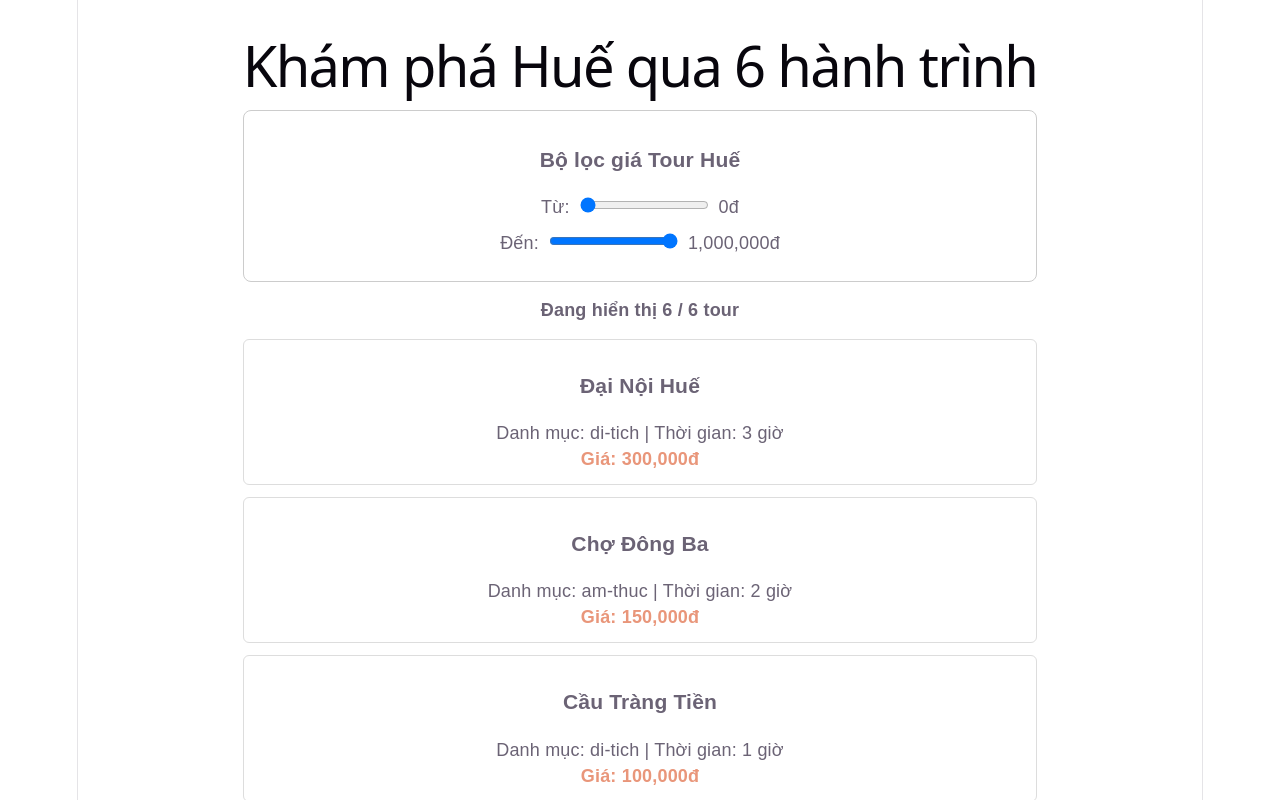
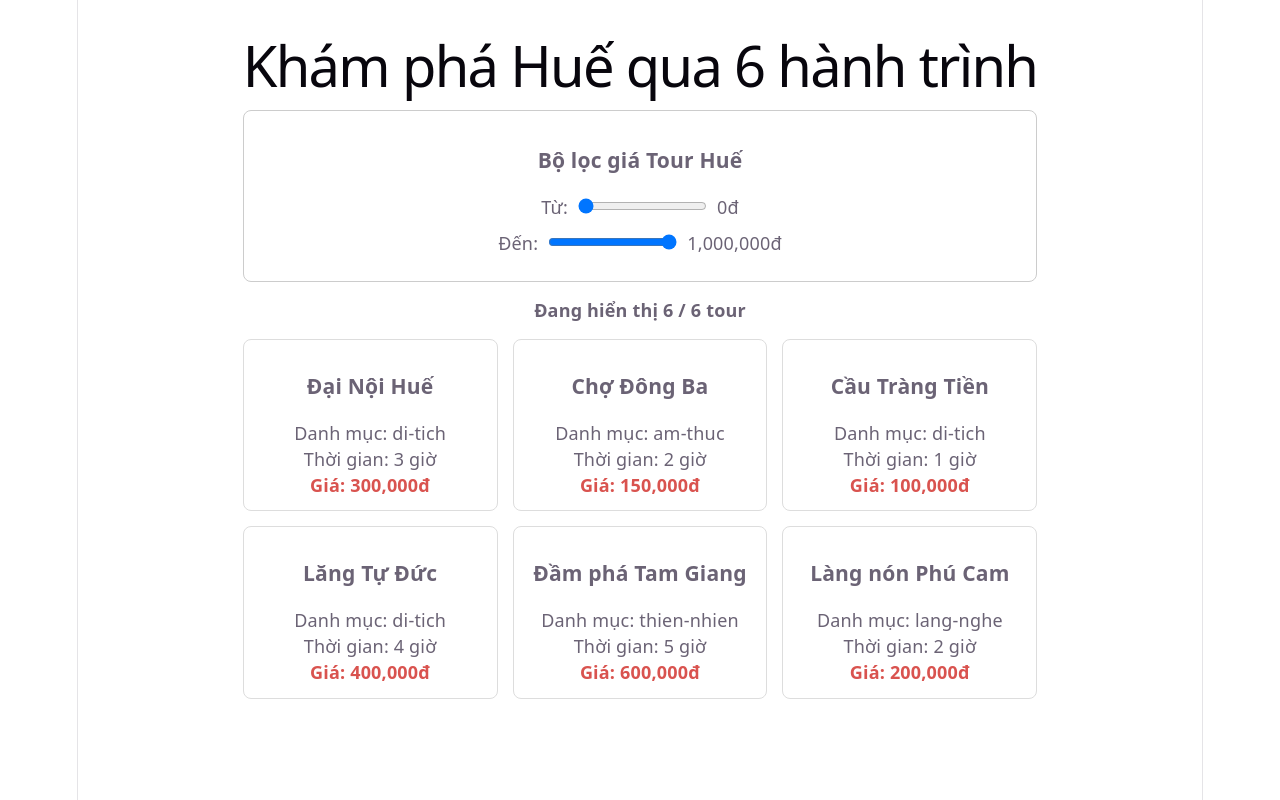
Before and after one commit to duyeenanh/-phu-xuan-react, a React (Vite) app: page / in a window 1280 px wide. Shown: the top 800 px of the page. Built offline with nearby package versions, Linux system fonts and the light colour scheme.

Commit message:
buoi10-lab2: tach TourListContainer va TourListView (presentational vs container)

```diff
--- a/src/App.tsx
+++ b/src/App.tsx
@@ -1,45 +1,7 @@
-import { useState } from 'react';
-import { tours } from './data/tours';
-import { PriceFilter } from './features/tours/PriceFilter';
+import { TourListContainer } from './features/tours/TourListContainer';
 
 export function App() {
-  // Nâng state lên cha chung (App.tsx) — Single Source of Truth
-  const [minPrice, setMinPrice] = useState(0);
-  const [maxPrice, setMaxPrice] = useState(1000000);
-
-  // Lọc danh sách tour theo khoảng giá từ state
-  const filteredTours = tours.filter(
-    (t) => t.price >= minPrice && t.price <= maxPrice
-  );
-
-  return (
-    <main style={{ padding: '20px', maxWidth: '800px', margin: '0 auto', fontFamily: 'Arial, sans-serif' }}>
-      <h1>Khám phá Huế qua 6 hành trình</h1>
-
-      {/* Component lọc giá nhận giá trị và các hàm callback thay đổi state */}
-      <PriceFilter
-        minPrice={minPrice}
-        maxPrice={maxPrice}
-        onMinChange={setMinPrice}
-        onMaxChange={setMaxPrice}
-      />
-
-      <p style={{ fontWeight: 'bold' }}>
-        Đang hiển thị {filteredTours.length} / {tours.length} tour
-      </p>
-
-      {/* Hiển thị danh sách tour đã lọc trực tiếp hoặc qua TourGrid nếu bạn đã có */}
-      <div style={{ display: 'grid', gap: '12px', marginTop: '15px' }}>
-        {filteredTours.map((tour) => (
-          <div key={tour.id} style={{ border: '1px solid #ddd', padding: '12px', borderRadius: '6px' }}>
-            <h3>{tour.name}</h3>
-            <p>Danh mục: {tour.category} | Thời gian: {tour.duration} giờ</p>
-            <p style={{ color: 'darksalmon', fontWeight: 'bold' }}>Giá: {tour.price.toLocaleString()}đ</p>
-          </div>
-        ))}
-      </div>
-    </main>
-  );
+  return <TourListContainer />;
 }
 
 export default App;
--- /dev/null
+++ b/src/features/tours/TourGrid.tsx
@@ -0,0 +1,21 @@
+import type { Tour } from '../../data/tours';
+
+type TourGridProps = {
+  tours: Tour[];
+};
+
+// Đảm bảo phải có chữ "export" ở đầu như thế này:
+export function TourGrid({ tours }: TourGridProps) {
+  return (
+    <div style={{ display: 'grid', gridTemplateColumns: 'repeat(auto-fill, minmax(220px, 1fr))', gap: '15px', marginTop: '15px' }}>
+      {tours.map((tour) => (
+        <div key={tour.id} style={{ border: '1px solid #ddd', padding: '12px', borderRadius: '8px', background: '#fff' }}>
+          <h3>{tour.name}</h3>
+          <p>Danh mục: {tour.category}</p>
+          <p>Thời gian: {tour.duration} giờ</p>
+          <p style={{ color: '#d9534f', fontWeight: 'bold' }}>Giá: {tour.price.toLocaleString()}đ</p>
+        </div>
+      ))}
+    </div>
+  );
+}
--- /dev/null
+++ b/src/features/tours/TourListContainer.tsx
@@ -0,0 +1,24 @@
+import { useState } from 'react';
+import { tours } from '../../data/tours';
+import { TourListView } from './TourListView';
+
+// Container chịu trách nhiệm state + logic; không đụng đến JSX chi tiết của trang
+export function TourListContainer() {
+  const [minPrice, setMinPrice] = useState(0);
+  const [maxPrice, setMaxPrice] = useState(1000000);
+
+  const filteredTours = tours.filter(
+    (t) => t.price >= minPrice && t.price <= maxPrice
+  );
+
+  return (
+    <TourListView
+      filteredTours={filteredTours}
+      totalCount={tours.length}
+      minPrice={minPrice}
+      maxPrice={maxPrice}
+      onMinChange={setMinPrice}
+      onMaxChange={setMaxPrice}
+    />
+  );
+}
--- /dev/null
+++ b/src/features/tours/TourListView.tsx
@@ -0,0 +1,50 @@
+import type { Tour } from '../../data/tours';
+import { PriceFilter } from './PriceFilter';
+import { TourGrid } from './TourGrid';
+
+type TourListViewProps = {
+  // Dữ liệu đã lọc, sẵn sàng hiển thị
+  filteredTours: Tour[];
+  totalCount: number;
+  // Trạng thái bộ lọc
+  minPrice: number;
+  maxPrice: number;
+  // Callback gửi ngược lên
+  onMinChange: (value: number) => void;
+  onMaxChange: (value: number) => void;
+};
+
+// View chỉ có props và JSX — không state, không effect, không fetch
+export function TourListView({
+  filteredTours,
+  totalCount,
+  minPrice,
+  maxPrice,
+  onMinChange,
+  onMaxChange,
+}: TourListViewProps) {
+  return (
+    <main className="tour-list-page" style={{ padding: '20px', maxWidth: '800px', margin: '0 auto' }}>
+      <h1>Khám phá Huế qua 6 hành trình</h1>
+
+      <PriceFilter
+        minPrice={minPrice}
+        maxPrice={maxPrice}
+        onMinChange={onMinChange}
+        onMaxChange={onMaxChange}
+      />
+
+      <p className="filter-summary" style={{ fontWeight: 'bold' }}>
+        Đang hiển thị {filteredTours.length} / {totalCount} tour
+      </p>
+
+      {filteredTours.length === 0 ? (
+        <p className="empty-state" style={{ color: 'red' }}>
+          Không có tour nào phù hợp với khoảng giá này. Hãy nới rộng thanh trượt.
+        </p>
+      ) : (
+        <TourGrid tours={filteredTours} />
+      )}
+    </main>
+  );
+}
```
